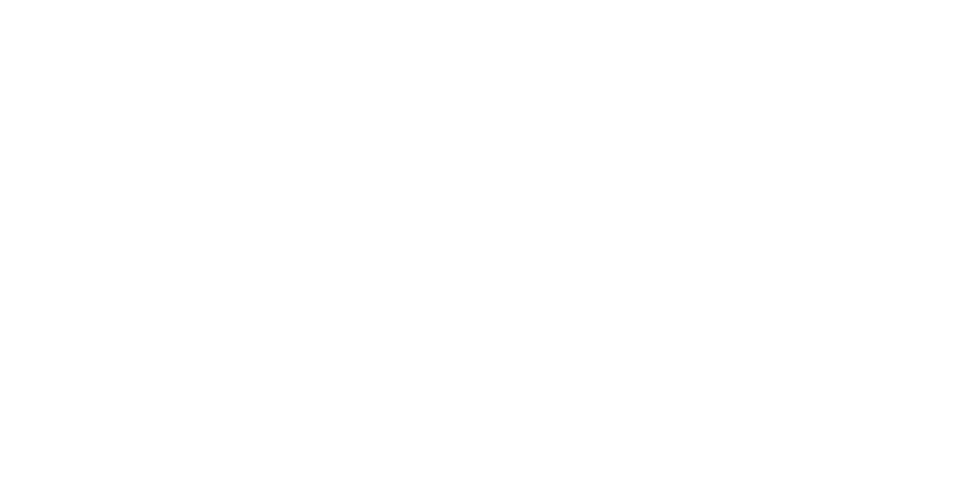
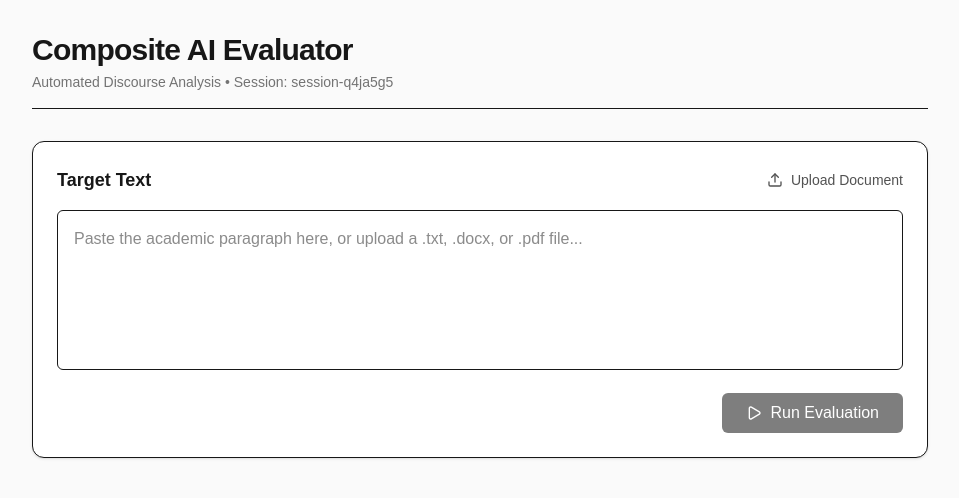
Before and after one commit to irvallensar/multi-agent-engagement-evaluator, a Next.js app in the folder frontend/: page / in a window 1280 px wide. Shown: the top 498 px of the page, without its empty margins (160-1119 px from the left). Built offline with nearby package versions, Linux system fonts and the light colour scheme.

Commit message:
Replace page.tsx with fully integrated file parsing

```diff
--- a/frontend/app/page.tsx
+++ b/frontend/app/page.tsx
@@ -12,15 +12,9 @@
   const [error, setError] = useState("");
   const fileInputRef = useRef<HTMLInputElement>(null);
 
-
   useEffect(() => {
     setThreadId(`session-${Math.random().toString(36).substring(2, 9)}`);
   }, []);
-
-  const handleFileUpload = async (e: React.ChangeEvent<HTMLInputElement>) => {
-  const file = e.target.files?.[0];
-  if (!file) return;
-  setError("");
 
   const handleFileUpload = async (e: React.ChangeEvent<HTMLInputElement>) => {
     const file = e.target.files?.[0];
@@ -34,16 +28,12 @@
         const extractedText = await file.text();
         setText(extractedText);
       } else if (fileExt === "docx") {
-        // Dynamically import mammoth only in the browser
         const mammoth = await import("mammoth");
         const arrayBuffer = await file.arrayBuffer();
         const result = await mammoth.extractRawText({ arrayBuffer });
         setText(result.value);
       } else if (fileExt === "pdf") {
-        // Dynamically import PDF.js only in the browser
         const pdfjsLib = await import("pdfjs-dist");
-
-        // Note: pdfjs-dist v4 uses .mjs for the worker
         pdfjsLib.GlobalWorkerOptions.workerSrc = `//cdnjs.cloudflare.com/ajax/libs/pdf.js/${pdfjsLib.version}/pdf.worker.min.mjs`;
 
         const arrayBuffer = await file.arrayBuffer();
@@ -64,7 +54,7 @@
       }
     } catch (err) {
       console.error(err);
-      setError("Failed to extract text from document. Ensure the file is not corrupted or password protected.");
+      setError("Failed to extract text from document. Ensure the file is not corrupted.");
     }
 
     if (fileInputRef.current) fileInputRef.current.value = "";
@@ -76,8 +66,7 @@
     setError("");
 
     try {
-      // Updated to correctly match your Vercel environment variable
-      const res = await fetch(`${process.env.NEXT_PUBLIC_BACKEND_URL}/evaluate`, {
+      const res = await fetch(`${process.env.NEXT_PUBLIC_API_URL}/evaluate`, {
         method: "POST",
         headers: {
           "Content-Type": "application/json",
@@ -112,7 +101,6 @@
           </div>
         )}
 
-        {/* State 1: Input & File Upload */}
         {step === "idle" && (
           <section className="bg-white p-6 rounded-xl shadow-sm border">
             <div className="flex items-center justify-between mb-4">
@@ -130,14 +118,14 @@
                   className="flex items-center gap-2 text-sm font-medium text-neutral-600 hover:text-black transition-colors"
                 >
                   <Upload className="w-4 h-4" />
-                  Upload .txt File
+                  Upload Document
                 </button>
               </div>
             </div>
 
             <textarea
               className="w-full h-40 p-4 border rounded-md focus:ring-2 focus:ring-black outline-none resize-none"
-              placeholder="Paste the academic paragraph here, or upload a text file..."
+              placeholder="Paste the academic paragraph here, or upload a .txt, .docx, or .pdf file..."
               value={text}
               onChange={(e) => setText(e.target.value)}
             />
@@ -154,7 +142,6 @@
           </section>
         )}
 
-        {/* State 2: Dedicated Loading UI */}
         {step === "evaluating" && (
           <section className="bg-white p-12 rounded-xl shadow-sm border flex flex-col items-center justify-center text-center space-y-4">
             <Loader2 className="w-10 h-10 animate-spin text-black" />
@@ -165,7 +152,6 @@
           </section>
         )}
 
-        {/* State 3: Final Markdown Output */}
         {step === "complete" && (
           <section className="bg-green-50 border border-green-200 p-6 rounded-xl">
             <h2 className="text-xl font-semibold text-green-900 mb-6 flex items-center gap-2">
@@ -193,4 +179,4 @@
       </div>
     </main>
   );
-}}
+}
```
